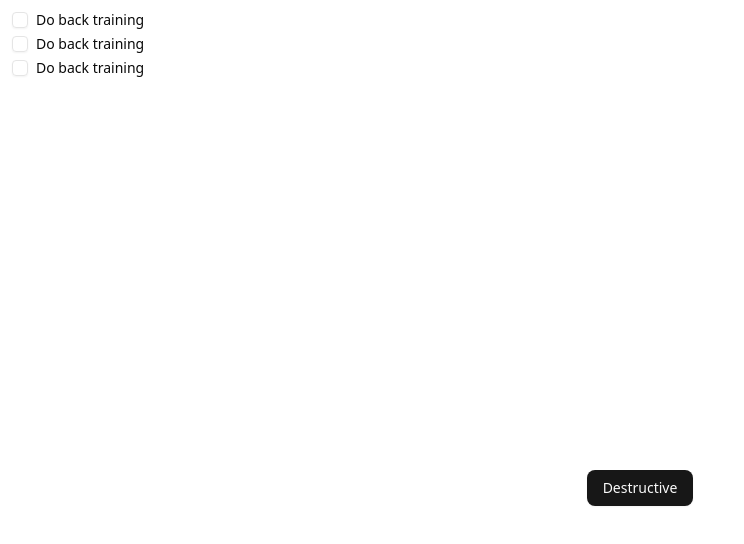
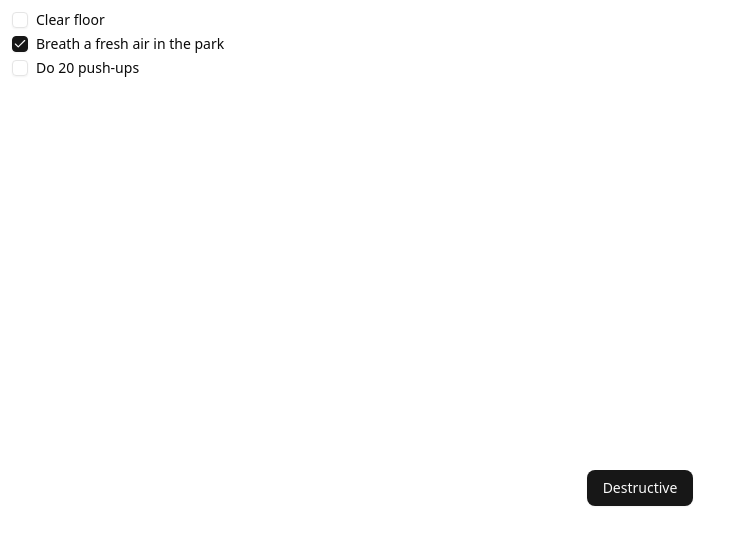
Before and after one commit to TIKOsup/r-1, a React (Vite) app: page / in a window 1280 px wide. Shown: the top 544 px of the page, without its empty margins (0-744 px from the left). Built offline with nearby package versions, Linux system fonts and the light colour scheme.

Commit message:
feat: add basic checkbox state change

```diff
--- a/src/components/TodoList.jsx
+++ b/src/components/TodoList.jsx
@@ -1,25 +1,44 @@
+import { useState } from "react";
 import { Checkbox } from "@/components/ui/checkbox";
+import { todo } from "@/data.js";
 
 export default function TodoList() {
+  const [todoItems, setTodoItems] = useState(
+    todo
+  );
+
+  function handleChangeTodo(id) {
+    const nextTodoItems = todoItems.map((item) => {
+      if (item.id === id) {
+        return {
+          ...item,
+          done: !item.done
+        }
+      } else {
+        return item;
+      }
+    });
+
+    setTodoItems(nextTodoItems);
+  }
+
   return (
     <div className="flex flex-col space-y-2">
-      <Todo />
-      <Todo />
-      <Todo />
+      {todoItems.map(item => <Todo data={item} onChange={handleChangeTodo} key={item.id} />)}
     </div>
   )
 }
 
 
-function Todo() {
+function Todo({ data, onChange }) {
   return (
     <div className="flex items-center space-x-2">
-      <Checkbox id="todo-item-0" />
+      <Checkbox id={"todo-item-" + data.id} checked={data.done} onCheckedChange={() => onChange(data.id)} />
       <label
-        htmlFor="todo-item-0"
+        htmlFor={"todo-item-" + data.id}
         className="text-sm font-medium leading-none peer-disabled:cursor-not-allowed peer-disabled:opacity-70"
       >
-        Do back training
+        {data.text}
       </label>
     </div>
   )
--- /dev/null
+++ b/src/data.js
@@ -0,0 +1,17 @@
+export const todo = [
+  {
+    id: 0,
+    text: "Clear floor",
+    done: false
+  },
+  {
+    id: 1,
+    text: "Breath a fresh air in the park",
+    done: true
+  },
+  {
+    id: 2,
+    text: "Do 20 push-ups",
+    done: false
+  },
+]
```
